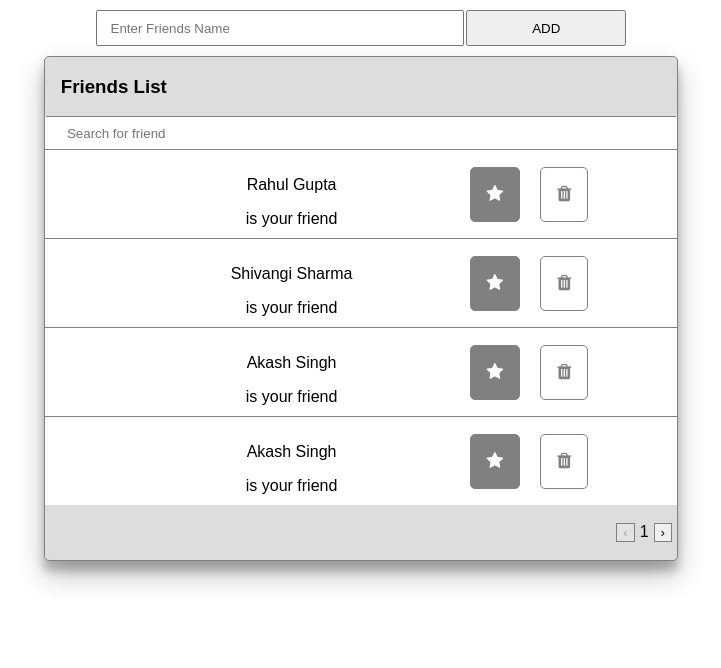
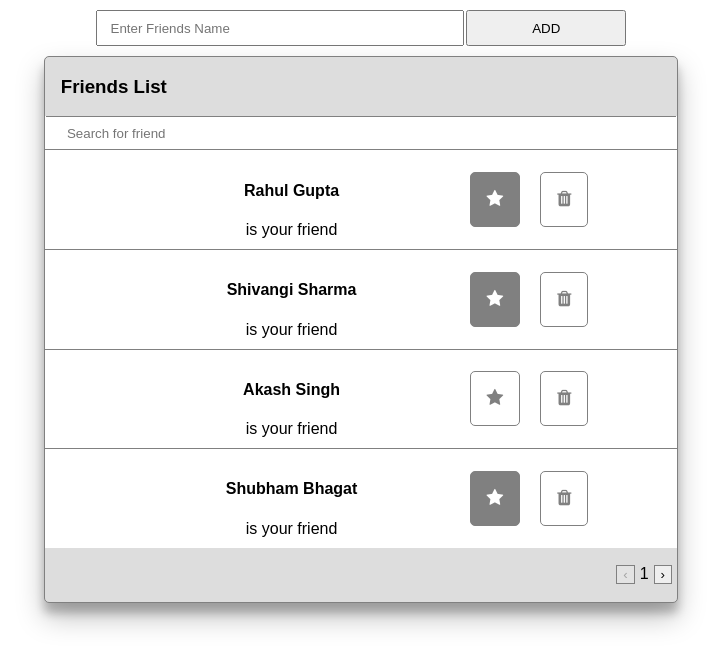
Before and after one commit to darky99/haptikAssesment, a React (Create React App) app: page / in a window 1280 px wide. Shown: the top 668 px of the page, without its empty margins (279-1000 px from the left). Built offline with nearby package versions, Linux system fonts and the light colour scheme.

Commit message:
Last  commit

```diff
--- a/src/App.js
+++ b/src/App.js
@@ -18,22 +18,22 @@ export default function App() {
     {
       id: 3,
       name: "Akash Singh",
-      favourite: true
+      favourite: false
     },
     {
       id: 4,
-      name: "Akash Singh",
+      name: "Shubham Bhagat",
       favourite: true
     },
     {
       id: 5,
-      name: "Akash Singh",
+      name: "Suraj Tiwari",
       favourite: true
     },
     {
       id: 6,
-      name: "Akash Singh",
-      favourite: true
+      name: "Amar Shende",
+      favourite: false
     }
   ];
   const [friendsData, setFriendsData] = useState(friendsList);
--- a/src/Components/FriendList/Friend.js
+++ b/src/Components/FriendList/Friend.js
@@ -3,7 +3,7 @@ export default function Friend(props) {
   return (
     <div className="paperBlock">
       <div className="content nameCont">
-        <p>{data?.name}</p>
+        <h4>{data?.name}</h4>
         <span> is your friend</span>
       </div>
 
```
